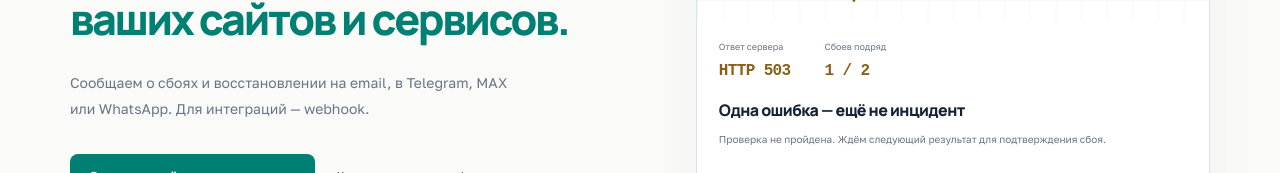
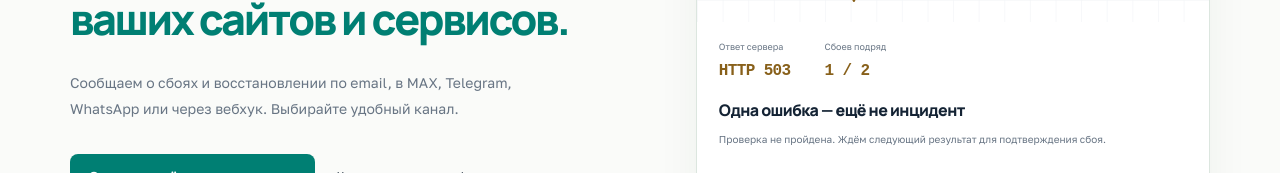
Before and after one commit to nda17/Heartbeat-Checker_monorepo, a Next.js app in the folder apps/web/: page / in a window 1280 px wide. Shown: the part 376-549 px from the top of the page. Built offline with nearby package versions, Linux system fonts and the light colour scheme.

Commit message:
docs: clarify incident notification channels

```diff
--- a/apps/web/src/_pages/home/index.tsx
+++ b/apps/web/src/_pages/home/index.tsx
@@ -37,8 +37,8 @@ export function HomePage() {
               <span>ваших сайтов и сервисов.</span>
             </h1>
             <p className="hero-description">
-              Сообщаем о сбоях и восстановлении на email, в Telegram, MAX или
-              WhatsApp. Для интеграций — webhook.
+              Сообщаем о сбоях и восстановлении по email, в MAX, Telegram,
+              WhatsApp или через вебхук. Выбирайте удобный канал.
             </p>
             <div className="hero-actions">
               <Link
@@ -368,12 +368,12 @@ export function HomePage() {
             <details>
               <summary>Как приходят уведомления?</summary>
               <p>
-                При подключении получателей можно выбрать Telegram — личные
-                сообщения, группу или тему — а также email, MAX, WhatsApp или
-                HTTP webhook с указанным вами адресом для интеграций, если канал
-                доступен в кабинете. Результаты проверок и история инцидентов
-                отображаются в кабинете. Срок доставки уведомления зависит от
-                канала и его провайдера.
+                При подключении получателей можно выбрать email, MAX, Telegram
+                (личные сообщения, группы и темы), WhatsApp или вебхук с
+                указанным вами адресом, если канал доступен в кабинете.
+                Результаты проверок и история инцидентов отображаются в
+                кабинете. Срок доставки уведомления зависит от канала и его
+                провайдера.
               </p>
             </details>
             <details>
```
